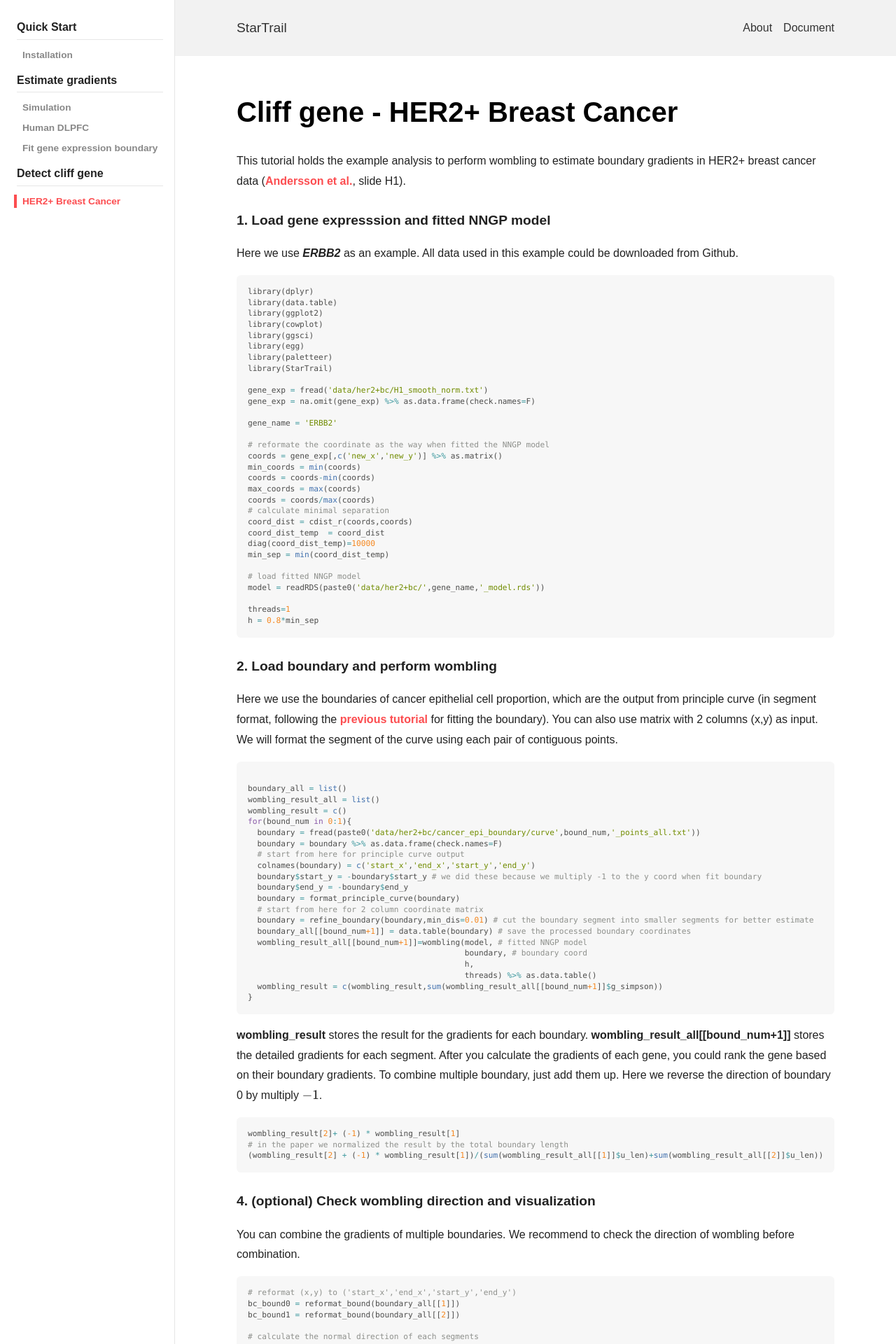
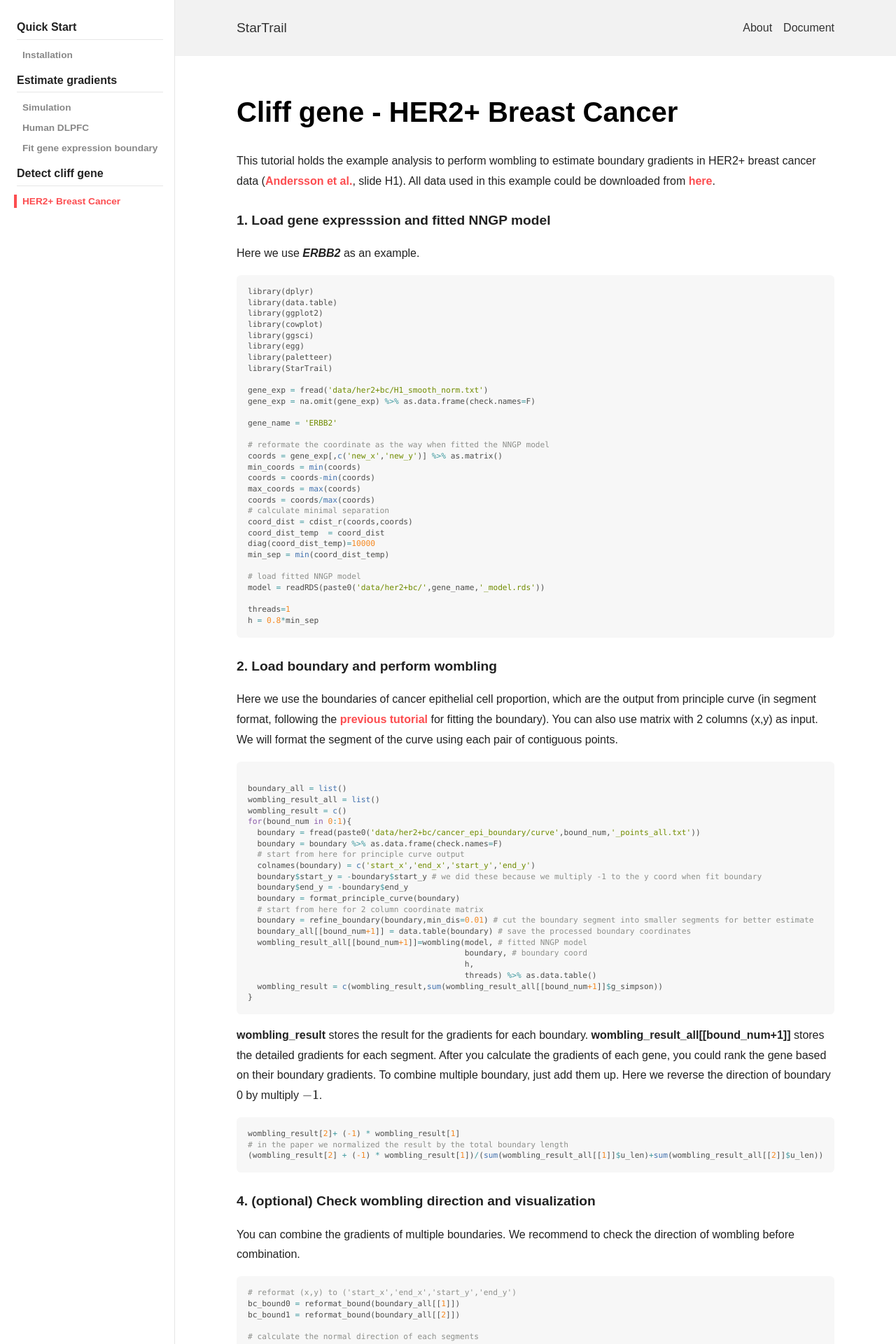
Before and after one commit to JiawenChenn/StarTrail, a Jekyll site: the page built from docs/docs/05_Her2+.md, in a window 1280 px wide. Shown: the top 1920 px of the page at 70% size. Built offline with Jekyll 4.4.1, drawn with Linux system fonts in a browser that asks for light colours; nearby versions of some CDN libraries; formulas are drawn with MathJax 3.

Commit message:
Update 05_Her2+.md

````diff
--- a/docs/docs/05_Her2+.md
+++ b/docs/docs/05_Her2+.md
@@ -6,12 +6,12 @@ sidebar:
 permalink: docs/05_Her2+
 ---
 
-This tutorial holds the example analysis to perform wombling to estimate boundary gradients in HER2+ breast cancer data ([Andersson et al.](https://www.nature.com/articles/s41467-021-26271-2), slide H1).
+This tutorial holds the example analysis to perform wombling to estimate boundary gradients in HER2+ breast cancer data ([Andersson et al.](https://www.nature.com/articles/s41467-021-26271-2), slide H1). All data used in this example could be downloaded from [here](https://drive.google.com/drive/folders/1yWfWj8m7QLnWHd4CSbEo72mplw07QF-x?usp=sharing).
 
 
 #### 1. Load gene expresssion and fitted NNGP model
 
-Here we use ***ERBB2*** as an example. All data used in this example could be downloaded from Github.
+Here we use ***ERBB2*** as an example.
 
 ```r
 library(dplyr)
````
